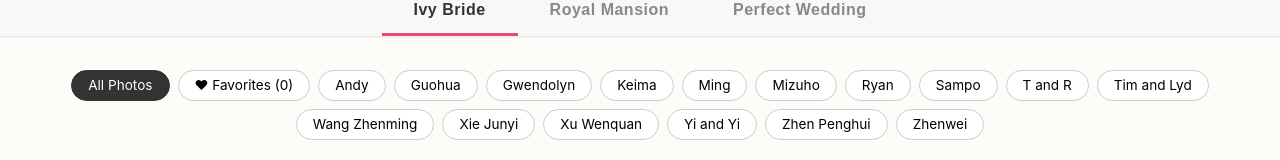
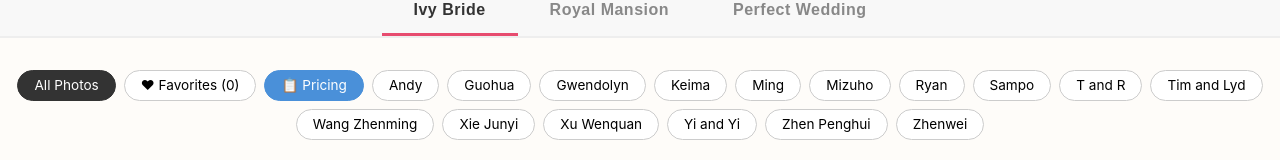
Before and after one commit to camptracker/ivy-bride, a React (Vite) app: page / in a window 1280 px wide. Shown: the part 190-350 px from the top of the page. Built offline with nearby package versions, Linux system fonts and the light colour scheme.

Commit message:
Add Pricing button in filter bar for easy scroll access

```diff
--- a/src/components/Gallery.css
+++ b/src/components/Gallery.css
@@ -43,6 +43,16 @@
 
 .filter-bar .share-btn:hover {
   background: #d63d5e;
+}
+
+.filter-bar .pricing-scroll-btn {
+  background: #4a90d9;
+  color: #fff;
+  border-color: #4a90d9;
+}
+
+.filter-bar .pricing-scroll-btn:hover {
+  background: #3a7bc8;
 }
 
 /* Masonry */
--- a/src/components/Gallery.tsx
+++ b/src/components/Gallery.tsx
@@ -122,6 +122,7 @@ export default function Gallery() {
             }
           }}>{copied ? '✓ Copied!' : '🔗 Share Favorites'}</button>
         )}
+        <button className="pricing-scroll-btn" onClick={() => document.getElementById('pricing')?.scrollIntoView({ behavior: 'smooth' })}>📋 Pricing</button>
         {albumNames.map(name => (
           <button key={name} className={filter === name ? 'active' : ''} onClick={() => setFilter(name)}>{name}</button>
         ))}
@@ -153,7 +154,7 @@ export default function Gallery() {
         />
       )}
 
-      <PricingSection data={ivyBridePricing} />
+      <div id="pricing"><PricingSection data={ivyBridePricing} /></div>
     </div>
   );
 }
--- a/src/components/PerfectGallery.tsx
+++ b/src/components/PerfectGallery.tsx
@@ -108,6 +108,7 @@ export default function PerfectGallery() {
             }
           }}>{copied ? '✓ Copied!' : '🔗 Share Favorites'}</button>
         )}
+        <button className="pricing-scroll-btn" onClick={() => document.getElementById('pricing-perfect')?.scrollIntoView({ behavior: 'smooth' })}>📋 Pricing</button>
       </div>
 
       <div className="masonry">
@@ -136,7 +137,7 @@ export default function PerfectGallery() {
         />
       )}
 
-      <PricingSection data={perfectWeddingPricing} />
+      <div id="pricing-perfect"><PricingSection data={perfectWeddingPricing} /></div>
     </div>
   );
 }
--- a/src/components/RoyalGallery.tsx
+++ b/src/components/RoyalGallery.tsx
@@ -108,6 +108,7 @@ export default function RoyalGallery() {
             }
           }}>{copied ? '✓ Copied!' : '🔗 Share Favorites'}</button>
         )}
+        <button className="pricing-scroll-btn" onClick={() => document.getElementById('pricing-royal')?.scrollIntoView({ behavior: 'smooth' })}>📋 Pricing</button>
       </div>
 
       <div className="masonry">
@@ -136,7 +137,7 @@ export default function RoyalGallery() {
         />
       )}
 
-      <PricingSection data={royalMansionPricing} />
+      <div id="pricing-royal"><PricingSection data={royalMansionPricing} /></div>
     </div>
   );
 }
```
